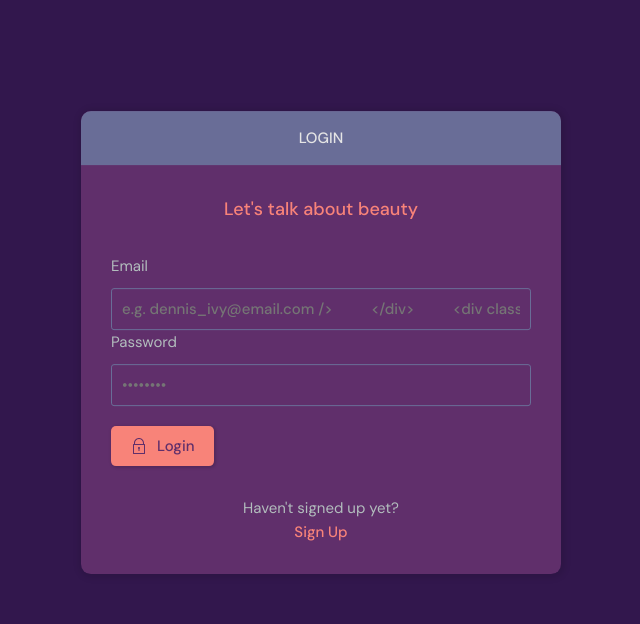
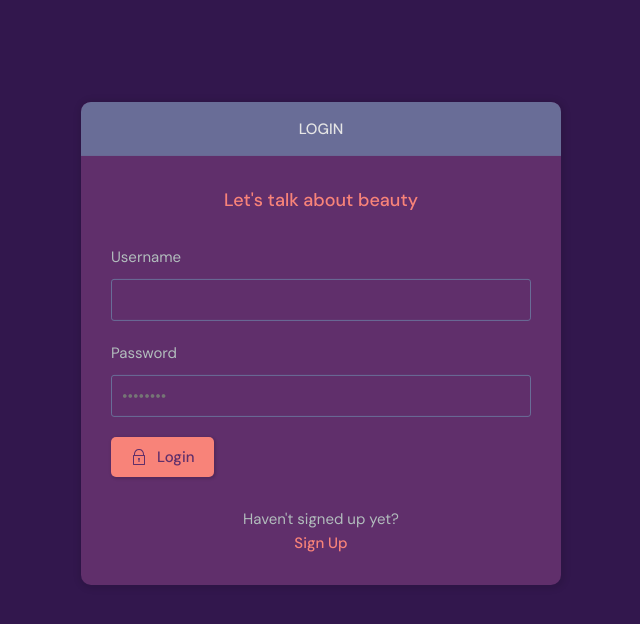
Before and after one commit to Lukyhet/Project_Four, a Django app: page /login/ in a window 1280 px wide. Shown: the part 76-700 px from the top of the page, without its empty margins (319-959 px from the left). Run offline with Django 3.2, Linux system fonts and the light colour scheme.

Commit message:
fix user

```diff
--- a/beautypal/templates/beautypal/login_register.html
+++ b/beautypal/templates/beautypal/login_register.html
@@ -17,8 +17,8 @@
         <form class="form" action="" method="POST">
           {% csrf_token %}
           <div class="form__group form__group">
-            <label for="room_name">Email</label>
-            <input id="username" name="email" type="email" placeholder="e.g. dennis_ivy@email.com />
+            <label for="room_name">Username</label>
+            <input id="username" name="username" type="text"/>
           </div>
           <div class=" form__group">
             <label for="password">Password</label>
```
Also changed, not shown: README.md, db.sqlite3.
